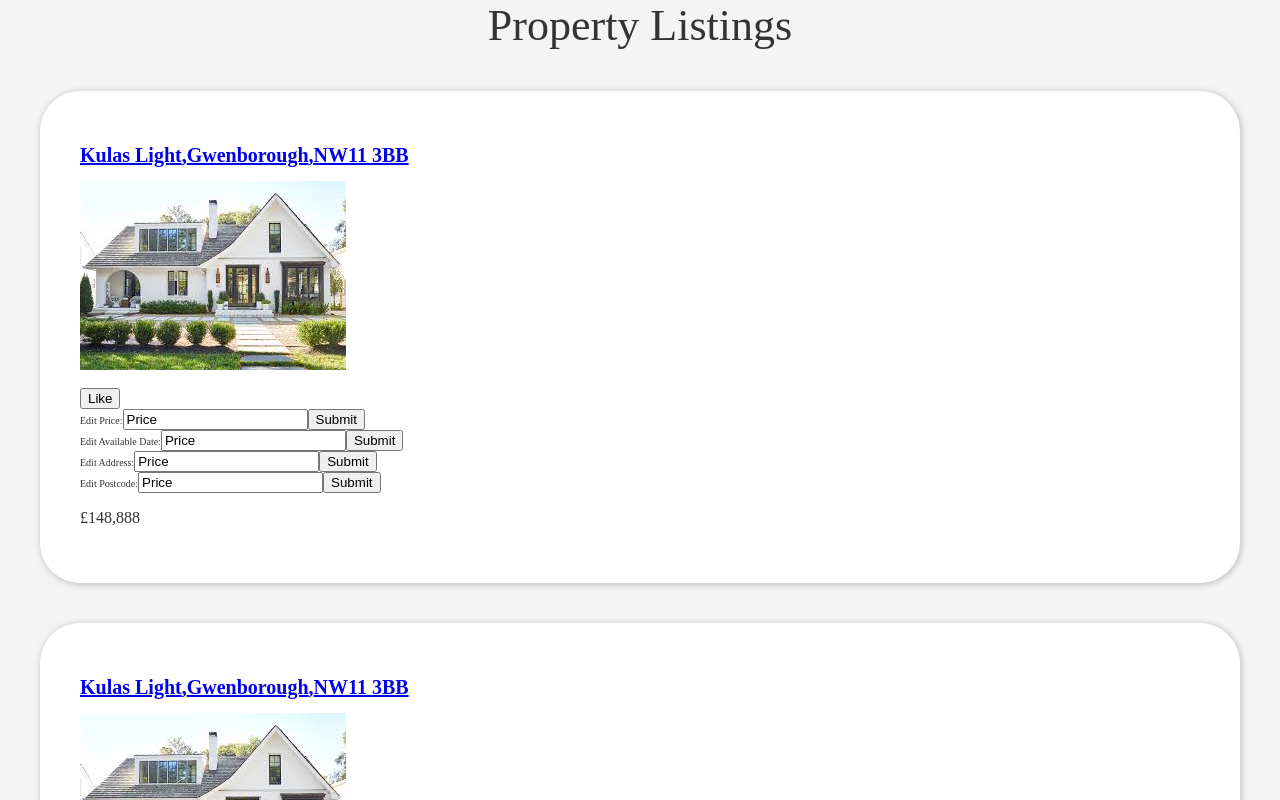
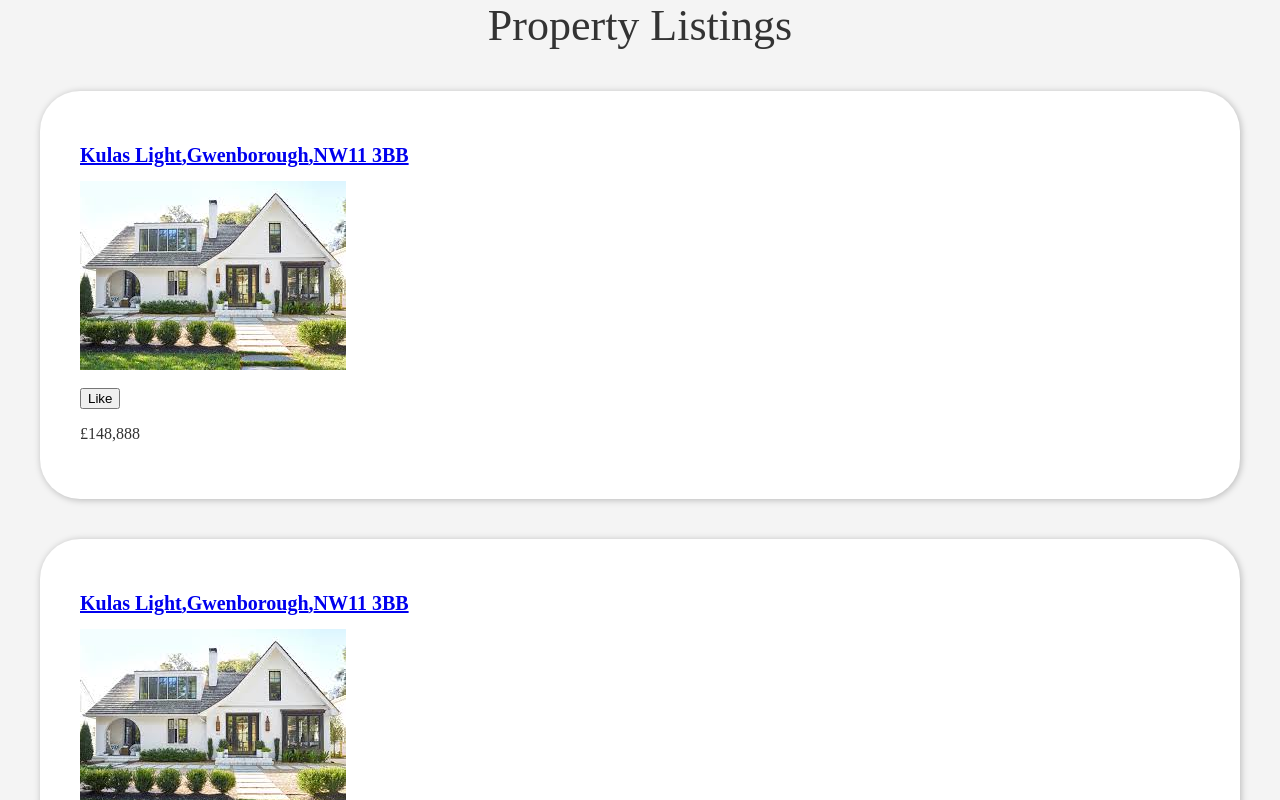
Before and after one commit to Jakephillips55/property-app, a React (Create React App) app: page / in a window 1280 px wide. Shown: the top 800 px of the page. Built offline with nearby package versions, Linux system fonts and the light colour scheme.

Commit message:
should now be one form havent implemented it to display on the page

```diff
--- a/src/components/Properties.jsx
+++ b/src/components/Properties.jsx
@@ -2,8 +2,6 @@ import React, { useState } from "react";
 import PropertyData from "../json/data.json";
 import { Link } from "react-router-dom";
 import "../index.css";
-import { withRouter } from "react-router";
-import Form from "./editForm";
 
 const PropertyList = () => {
   const [like, toggleLike] = useState(false);
@@ -36,8 +34,6 @@ const PropertyList = () => {
               Like
             </button>
 
-            <Form />
-
             <p>
               {new Intl.NumberFormat("en-GB", {
                 style: "currency",
@@ -59,4 +55,4 @@ const PropertyList = () => {
   );
 };
 
-export default withRouter(PropertyList);
+export default PropertyList;
--- a/src/components/editForm.jsx
+++ b/src/components/editForm.jsx
@@ -31,8 +31,6 @@ class Form extends React.Component {
             />
           </label>
           <input type="submit" value="Submit" />
-        </form>
-        <form onSubmit={this.handleSubmit}>
           <label>
             Edit Available Date:
             <input
@@ -41,9 +39,6 @@ class Form extends React.Component {
               onChange={this.handleChange}
             />
           </label>
-          <input type="submit" value="Submit" />
-        </form>
-        <form onSubmit={this.handleSubmit}>
           <label>
             Edit Address:
             <input
@@ -52,9 +47,6 @@ class Form extends React.Component {
               onChange={this.handleChange}
             />
           </label>
-          <input type="submit" value="Submit" />
-        </form>
-        <form onSubmit={this.handleSubmit}>
           <label>
             Edit Postcode:
             <input
@@ -62,7 +54,15 @@ class Form extends React.Component {
               value={this.state.value}
               onChange={this.handleChange}
             />
+            <input type="submit" value="Submit" />
           </label>
+        </form>
+
+        <form onSubmit={this.handleSubmit}></form>
+        <form onSubmit={this.handleSubmit}>
+          <input type="submit" value="Submit" />
+        </form>
+        <form onSubmit={this.handleSubmit}>
           <input type="submit" value="Submit" />
         </form>
       </>
--- a/src/index.js
+++ b/src/index.js
@@ -21,8 +21,6 @@ ReactDOM.render(
       <Switch>
         <Route path="/" exact component={PropertyList} />
         <Route exact path="/properties/:id" component={Form} />
-        {/* The line below is from App.js I have commmented out hte call to App.js as not necessary */}
-        <PropertyList />
       </Switch>
     </Router>
   </React.StrictMode>,
```
